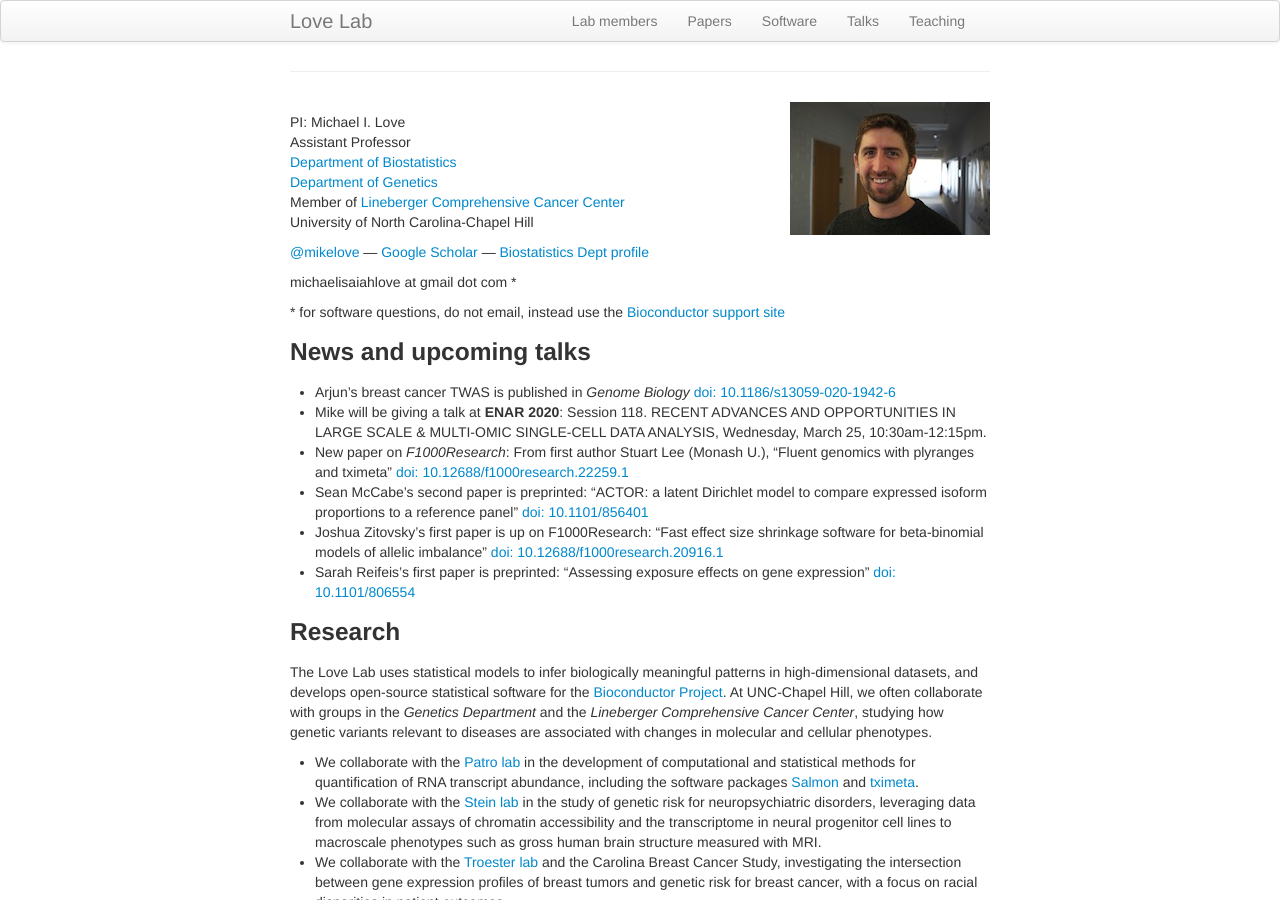
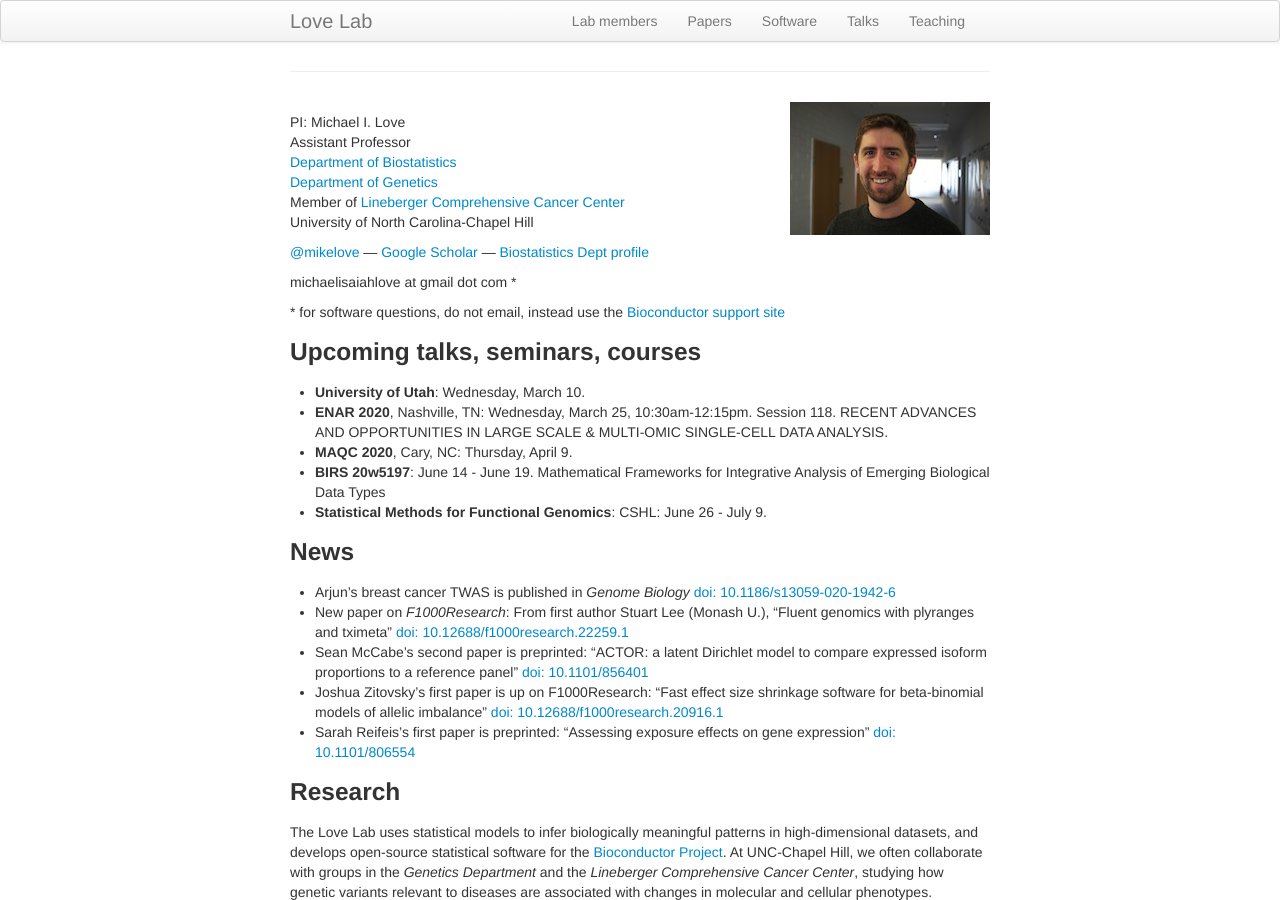
Before and after one commit to mikelove/mikelove.github.io, a Jekyll site: the page built from index.md, in a window 1280 px wide and 900 px high. Built offline with Jekyll 4.4.1, drawn with Linux system fonts in a browser that asks for light colours.

Commit message:
add upcoming talks

```diff
--- a/index.md
+++ b/index.md
@@ -21,14 +21,22 @@ michaelisaiahlove at gmail dot com *
 
 \* for software questions, do not email, instead use the [Bioconductor support site](https://support.bioconductor.org)
 
-### News and upcoming talks
+### Upcoming talks, seminars, courses
+
+* **University of Utah**: Wednesday, March 10.
+* **ENAR 2020**, Nashville, TN: Wednesday, March 25, 10:30am-12:15pm.
+  Session 118. RECENT ADVANCES AND OPPORTUNITIES IN LARGE
+  SCALE & MULTI-OMIC SINGLE-CELL DATA ANALYSIS.
+* **MAQC 2020**, Cary, NC: Thursday, April 9.
+* **BIRS 20w5197**: June 14 - June 19.
+  Mathematical Frameworks for Integrative Analysis of Emerging
+  Biological Data Types
+* **Statistical Methods for Functional Genomics**: CSHL: June 26 - July 9.
+
+### News
 
 * Arjun's breast cancer TWAS is published in *Genome Biology*
   [doi: 10.1186/s13059-020-1942-6](https://doi.org/10.1186/s13059-020-1942-6)
-* Mike will be giving a talk at **ENAR 2020**:
-  Session 118. RECENT ADVANCES AND OPPORTUNITIES IN LARGE
-  SCALE & MULTI-OMIC SINGLE-CELL DATA ANALYSIS,
-  Wednesday, March 25, 10:30am-12:15pm.
 * New paper on *F1000Research*: From first author Stuart Lee (Monash U.),
   "Fluent genomics with plyranges and tximeta"
   [doi: 10.12688/f1000research.22259.1](https://doi.org/10.12688/f1000research.22259.1)
```
